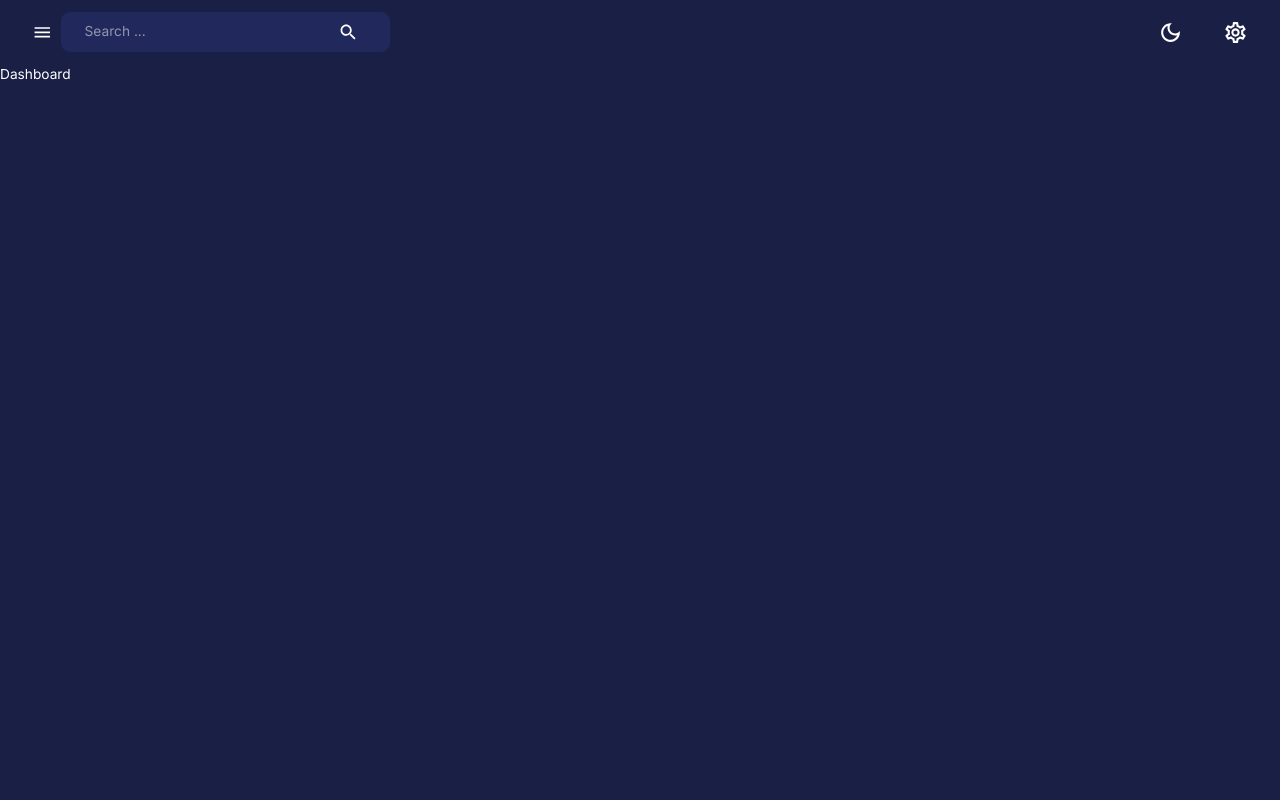
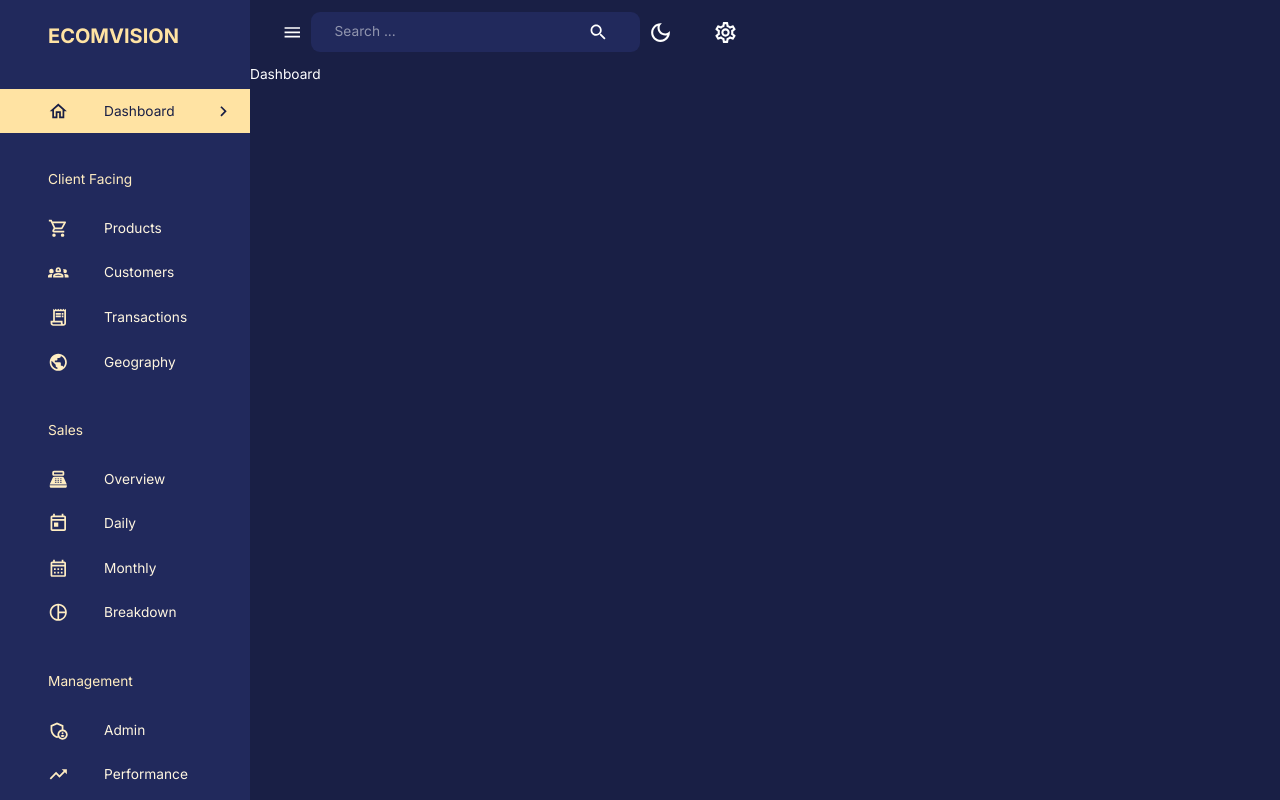
Before and after one commit to OSSwebmaster2003/MERNSTACK_ADMIN_DASHBOARD, a React (Create React App) app in the folder client/: page /dashboard in a window 1280 px wide. Built offline with nearby package versions, Linux system fonts and the light colour scheme.

Commit message:
sidebar built with mui

```diff
--- a/client/src/components/Navbar.jsx
+++ b/client/src/components/Navbar.jsx
@@ -19,7 +19,7 @@
 import { setMode } from "state";
 import profileImage from "assets/profile.jpg";
 
-const Navbar = () => {
+const Navbar = ({ isSidebarOpen, setIsSidebarOpen }) => {
   const dispatch = useDispatch();
   const theme = useTheme();
   return (
@@ -37,7 +37,7 @@
       >
         {/* LEFT SIDE  */}
         <FlexBetween>
-          <IconButton onClick={() => console.log("open/close sidebar")}>
+          <IconButton onClick={() => setIsSidebarOpen(!isSidebarOpen)}>
             <MenuIcon />
           </IconButton>
           <FlexBetween
--- /dev/null
+++ b/client/src/components/Sidebar.jsx
@@ -0,0 +1,199 @@
+import React, { useEffect, useState } from "react";
+import { useLocation, useNavigate } from "react-router-dom";
+import {
+  Box,
+  Divider,
+  Drawer,
+  IconButton,
+  List,
+  ListItem,
+  ListItemButton,
+  ListItemIcon,
+  ListItemText,
+  Typography,
+  useTheme,
+} from "@mui/material";
+import {
+  SettingsOutlined,
+  ChevronLeft,
+  ChevronRightOutlined,
+  HomeOutlined,
+  ShoppingCartOutlined,
+  Groups2Outlined,
+  ReceiptLongOutlined,
+  PublicOutlined,
+  PointOfSaleOutlined,
+  TodayOutlined,
+  CalendarMonthOutlined,
+  AdminPanelSettingsOutlined,
+  TrendingUpOutlined,
+  PieChartOutlined,
+} from "@mui/icons-material";
+import FlexBetween from "./FlexBetween";
+import profileImage from "assets/profile.jpg";
+
+// NAV ITEMS
+export const navItems = [
+  {
+    text: "Dashboard",
+    icon: <HomeOutlined />,
+  },
+  {
+    text: "Client Facing",
+    icon: null,
+  },
+  {
+    text: "Products",
+    icon: <ShoppingCartOutlined />,
+  },
+  {
+    text: "Customers",
+    icon: <Groups2Outlined />,
+  },
+  {
+    text: "Transactions",
+    icon: <ReceiptLongOutlined />,
+  },
+  {
+    text: "Geography",
+    icon: <PublicOutlined />,
+  },
+  {
+    text: "Sales",
+    icon: null,
+  },
+  {
+    text: "Overview",
+    icon: <PointOfSaleOutlined />,
+  },
+  {
+    text: "Daily",
+    icon: <TodayOutlined />,
+  },
+  {
+    text: "Monthly",
+    icon: <CalendarMonthOutlined />,
+  },
+  {
+    text: "Breakdown",
+    icon: <PieChartOutlined />,
+  },
+  {
+    text: "Management",
+    icon: null,
+  },
+  {
+    text: "Admin",
+    icon: <AdminPanelSettingsOutlined />,
+  },
+  {
+    text: "Performance",
+    icon: <TrendingUpOutlined />,
+  },
+];
+
+const Sidebar = ({
+  drawerWidth,
+  isSidebarOpen,
+  setIsSidebarOpen,
+  isNonMobile,
+}) => {
+  const { pathname } = useLocation();
+  const [active, setActive] = useState("");
+  const navigate = useNavigate();
+  const theme = useTheme();
+
+  useEffect(() => {
+    setActive(pathname.substring(1));
+  }, [pathname]);
+  return (
+    <Box component={"nav"}>
+      {isSidebarOpen && (
+        <Drawer
+          open={isSidebarOpen}
+          onClose={() => setIsSidebarOpen(false)}
+          variant="persistent"
+          anchor="left"
+          sx={{
+            width: drawerWidth,
+            "& .MuiDrawer-paper": {
+              color: theme.palette.secondary[200],
+              backgroundColor: theme.palette.background.alt,
+              boxSizing: "border-box",
+              borderWidth: isNonMobile ? 0 : "2px",
+              width: drawerWidth,
+            },
+          }}
+        >
+          <Box width={"100%"}>
+            <Box m={"1.5rem 2rem 2rem 3rem"}>
+              <FlexBetween color={theme.palette.secondary.main}>
+                <Box display={"flex"} alignItems={"center"} gap={"0.5rem"}>
+                  <Typography variant="h4" fontWeight={"bold"}>
+                    ECOMVISION
+                  </Typography>
+                </Box>
+                {!isNonMobile && (
+                  <IconButton onClick={() => setIsSidebarOpen(!isSidebarOpen)}>
+                    <ChevronLeft />
+                  </IconButton>
+                )}
+              </FlexBetween>
+            </Box>
+            <List>
+              {navItems.map(({ text, icon }) => {
+                if (!icon) {
+                  return (
+                    <Typography key={text} sx={{ m: "2.25rem 0 1rem 3rem" }}>
+                      {text}
+                    </Typography>
+                  );
+                }
+                const lcText = text.toLowerCase();
+
+                return (
+                  <ListItem key={text} disablePadding>
+                    <ListItemButton
+                      onClick={() => {
+                        navigate(`/${lcText}`);
+                        setActive(lcText);
+                      }}
+                      sx={{
+                        backgroundColor:
+                          active === lcText
+                            ? theme.palette.secondary[300]
+                            : "transparent",
+                        color:
+                          active === lcText
+                            ? theme.palette.primary[600]
+                            : theme.palette.secondary[100],
+                      }}
+                    >
+                      <ListItemIcon
+                        sx={{
+                          ml: "2rem",
+                          color:
+                            active === lcText
+                              ? theme.palette.primary[600]
+                              : theme.palette.secondary[200],
+                        }}
+                      >
+                        {icon}
+                      </ListItemIcon>
+                      <ListItemText primary={text} />
+                      {active === lcText && (
+                        <ChevronRightOutlined sx={{ ml: "auto" }} />
+                      )}
+                    </ListItemButton>
+                  </ListItem>
+                );
+              })}
+            </List>
+          </Box>
+        </Drawer>
+      )}
+    </Box>
+  );
+};
+
+export default Sidebar;
--- a/client/src/scenes/layout/index.jsx
+++ b/client/src/scenes/layout/index.jsx
@@ -3,12 +3,28 @@
 import { Outlet } from "react-router-dom";
 import { UseSelector } from "react-redux/es/hooks/useSelector";
 import Navbar from "components/Navbar";
+import Sidebar from "components/Sidebar";
 
 const Layout = () => {
+  const isNonMobile = useMediaQuery("(min-width : 600px)");
+  const [isSidebarOpen, setIsSidebarOpen] = useState(true);
   return (
-    <Box width={"100%"} height={"100%"}>
+    <Box
+      display={isNonMobile ? "flex" : "block"}
+      width={"100%"}
+      height={"100%"}
+    >
+      <Sidebar
+        isNonMobile={isNonMobile}
+        drawerWidth={"250px"}
+        isSidebarOpen={isSidebarOpen}
+        setIsSidebarOpen={setIsSidebarOpen}
+      />
       <Box>
-        <Navbar />
+        <Navbar
+          isSidebarOpen={isSidebarOpen}
+          setIsSidebarOpen={setIsSidebarOpen}
+        />
         <Outlet />
       </Box>
     </Box>
```
